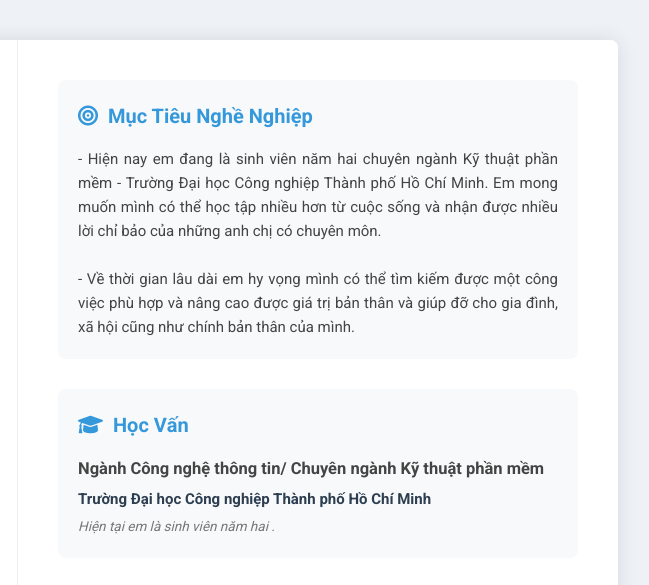
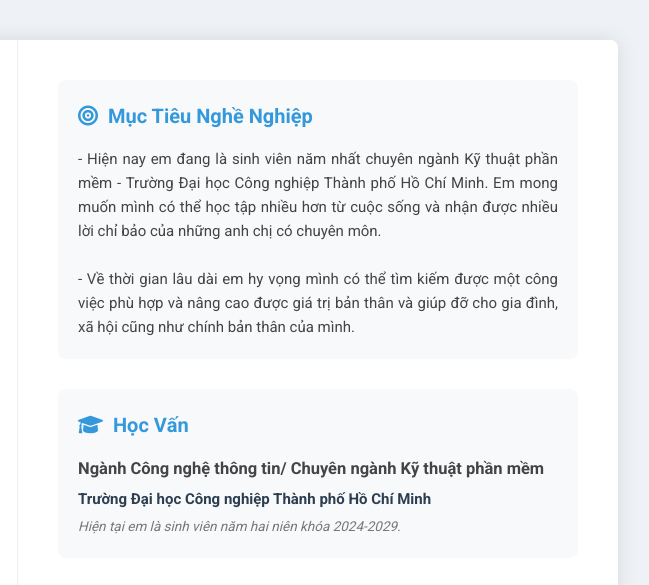
Before and after one commit to khang2112/portfolio, a plain HTML site: page index.html in a window 1280 px wide. Shown: the top 585 px of the page, 472-1121 px from the left. Drawn offline with Linux system fonts and the light colour scheme.

Commit message:
Update index.html

```diff
--- a/index.html
+++ b/index.html
@@ -312,7 +312,7 @@
             <div class="content-box">
                 <h3><i class="fas fa-bullseye"></i> Mục Tiêu Nghề Nghiệp</h3>
                 <div class="content-text">
-                    <p>- Hiện nay em đang là sinh viên năm hai chuyên ngành Kỹ thuật phần mềm - Trường Đại học Công nghiệp Thành phố Hồ Chí Minh. Em mong muốn mình có thể học tập nhiều hơn từ cuộc sống và nhận được nhiều lời chỉ bảo của những anh chị có chuyên môn.</p>
+                    <p>- Hiện nay em đang là sinh viên năm nhất chuyên ngành Kỹ thuật phần mềm - Trường Đại học Công nghiệp Thành phố Hồ Chí Minh. Em mong muốn mình có thể học tập nhiều hơn từ cuộc sống và nhận được nhiều lời chỉ bảo của những anh chị có chuyên môn.</p>
                     <br>
                     <p>- Về thời gian lâu dài em hy vọng mình có thể tìm kiếm được một công việc phù hợp và nâng cao được giá trị bản thân và giúp đỡ cho gia đình, xã hội cũng như chính bản thân của mình.</p>
                 </div>
@@ -323,7 +323,7 @@
                 <div class="content-text">
                     <p style="font-weight: bold; font-size: 1.1em;">Ngành Công nghệ thông tin/ Chuyên ngành Kỹ thuật phần mềm</p>
                     <span class="school-name">Trường Đại học Công nghiệp Thành phố Hồ Chí Minh</span>
-                    <span class="time-period">Hiện tại em là sinh viên năm hai .</span>
+                    <span class="time-period">Hiện tại em là sinh viên năm hai niên khóa 2024-2029.</span>
                 </div>
             </div>
 
@@ -433,5 +433,4 @@
         }
     </script>
 </body>
-
 </html>
```
